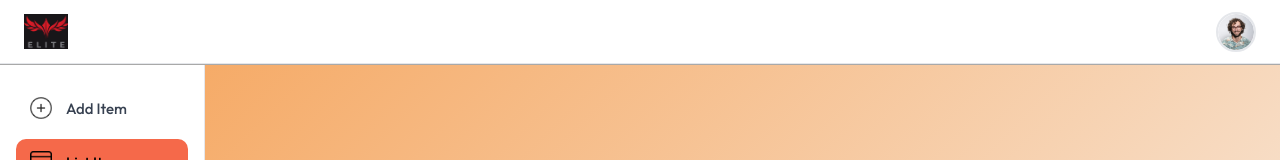
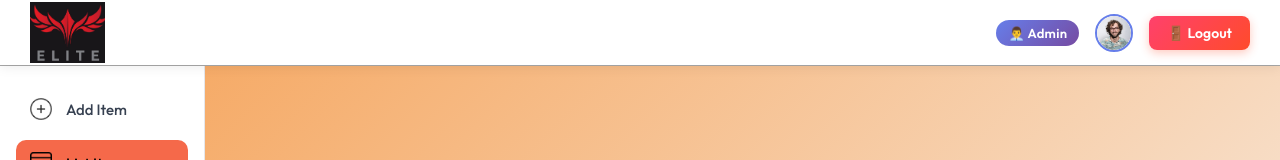
Before and after one commit to HiiamRaman/Food-Delivery, a React (Vite) app in the folder admin/: page /list in a window 1280 px wide. Shown: the top 160 px of the page. Built offline with nearby package versions, Linux system fonts and the light colour scheme; no server answers; sample sign-in values are in the browser's storage.

Commit message:
added admin logout , handled token exchange issue

```diff
--- a/admin/src/Api/axios.js
+++ b/admin/src/Api/axios.js
@@ -1,7 +1,30 @@
 import axios from "axios";
+
 
 const api = axios.create({
   baseURL: "http://localhost:3000", // your backend
 });
 
+//add token to every request
+
+api.interceptors.request.use((config) => {
+  const token = localStorage.getItem("accessToken");
+  if (token) {
+    config.headers.Authorization = `Bearer ${token}`;
+  }
+  return config;
+});
+
+// Handle 401 responses globally
+api.interceptors.response.use(
+  (response) => response,
+  (error) => {
+    if (error.response?.status === 401) {
+      localStorage.removeItem("accessToken");
+      window.location.replace("http://localhost:5173"); // redirect to main app
+    }
+    return Promise.reject(error);
+  },
+);
+
 export default api;
--- a/admin/src/Api/order.api.js
+++ b/admin/src/Api/order.api.js
@@ -9,15 +9,13 @@ export const getAllOrders = async () => {
   return res.data;
 };
 
-export const updateOrderStatus = async (orderId, status) => {
-  console.log("ORDER ID:", orderId);
-console.log("STATUS:", status);
 
-  const res = await axios.patch(
-    `${BASE_URL}/api/v1/order/status/${orderId}`,
-    { status }
-  );
-  console.log("STATUS UPDATE RESPONSE:", res);
+export const updateWorkflow = async(orderId)=>{
+  return await axios.post(`${BASE_URL}/api/v1/order/${orderId}/workflow`);
 
-  return res.data;
-};
+
+}
+export const adminDispatch = async(orderId)=>{
+  return await axios.post(`${BASE_URL}/api/v1/order/${orderId}/admin-dispatch`);
+
+}
--- a/admin/src/App.jsx
+++ b/admin/src/App.jsx
@@ -1,28 +1,38 @@
+
+
+
+
+
+
+
+
 // import { useState } from "react";
 // import Navbar from "./components/Navbar/Navbar";
 // import Sidebar from "./components/Sidebar/Sidebar";
-// import { Routes, Route } from "react-router-dom";
+// import { Routes, Route, Navigate } from "react-router-dom";
 // import Add from "./pages/Add/Add";
-// import Order from "./pages/Order/Order";
+// import OrdersPage from "./pages/Order/Order";
 // import List from "./pages/List/List";
 
-// import { ToastContainer, toast } from "react-toastify";
+// import { ToastContainer } from "react-toastify";
 
 // function App() {
-//   const [count, setCount] = useState(0);
-
 //   return (
 //     <>
 //       <div>
-//         <ToastContainer/>
+//         <ToastContainer />
 //         <Navbar />
 //         <hr />
+
 //         <div className="app-content">
 //           <Sidebar />
+
 //           <Routes>
-//
+//             {/* ✅ FIX: default route */}
+//             <Route path="/" element={<Navigate to="/add" />} />
+
 //             <Route path="/add" element={<Add />} />
-//             <Route path="/order" element={<Order />} />
+//             <Route path="admin/order" element={<OrdersPage />} />
 //             <Route path="/list" element={<List />} />
 //           </Routes>
 //         </div>
@@ -41,17 +51,62 @@
 
 
 
-import { useState } from "react";
+
+
+
+
+
+
+
+
+
+
+
+
+
+
+
+
+
+
+
+
+
+
+
+
+
+import { useState, useEffect } from "react";
 import Navbar from "./components/Navbar/Navbar";
 import Sidebar from "./components/Sidebar/Sidebar";
 import { Routes, Route, Navigate } from "react-router-dom";
 import Add from "./pages/Add/Add";
 import OrdersPage from "./pages/Order/Order";
 import List from "./pages/List/List";
-
 import { ToastContainer } from "react-toastify";
 
+import {useNavigate} from 'react-router-dom';
+
+
+
+
 function App() {
+
+const navigate = useNavigate();
+
+//lets add security when user doesnot have accesssToken and he can go back to main app (for non-login user)
+
+useEffect(()=>{
+  const token =  localStorage.getItem('accessToken');
+  if(!token){
+    // No token = not logged in, redirect to main app
+      window.location.href = "http://localhost:5173";
+  }
+},[])
+
+
+
+
   return (
     <>
       <div>
@@ -63,9 +118,7 @@ function App() {
           <Sidebar />
 
           <Routes>
-            {/* ✅ FIX: default route */}
             <Route path="/" element={<Navigate to="/add" />} />
-
             <Route path="/add" element={<Add />} />
             <Route path="admin/order" element={<OrdersPage />} />
             <Route path="/list" element={<List />} />
--- a/admin/src/components/Navbar/Navbar.css
+++ b/admin/src/components/Navbar/Navbar.css
@@ -1,53 +1,76 @@
-/* ===== Navbar Container ===== */
 .navbar {
-  height: 64px;
-  width: 100%;
-  background-color: #ffffff;
   display: flex;
   align-items: center;
   justify-content: space-between;
-  padding: 0 24px;
-  border-bottom: 1px solid #e5e7eb;
-  box-sizing: border-box;
+  padding: 0 30px;
+  height: 65px;
+  background: #ffffff;
+  box-shadow: 0 2px 12px rgba(0, 0, 0, 0.08);
+  position: sticky;
+  top: 0;
+  z-index: 100;
 }
 
-/* ===== Logo ===== */
-.navbar .logo {
-  height: 36px;
-  width: auto;
-  cursor: pointer;
+.logo {
+  width: 75px;
   object-fit: contain;
 }
 
-/* ===== Profile Image ===== */
-.navbar .profile {
-  height: 40px;
-  width: 40px;
+/* Right side */
+.navbar-right {
+  display: flex;
+  align-items: center;
+  gap: 16px;
+}
+
+/* Admin badge */
+.admin-badge {
+  background: linear-gradient(135deg, #667eea, #764ba2);
+  color: white;
+  padding: 5px 12px;
+  border-radius: 20px;
+  font-size: 13px;
+  font-weight: 600;
+  letter-spacing: 0.3px;
+}
+
+/* Profile image */
+.profile {
+  width: 38px;
+  height: 38px;
   border-radius: 50%;
   object-fit: cover;
+  border: 2px solid #667eea;
   cursor: pointer;
-  border: 2px solid #e5e7eb;
-  transition: box-shadow 0.25s ease, transform 0.25s ease;
+  transition: transform 0.2s;
 }
 
-/* ===== Hover Effect ===== */
-.navbar .profile:hover {
-  box-shadow: 0 4px 12px rgba(0, 0, 0, 0.12);
-  transform: scale(1.05);
+.profile:hover {
+  transform: scale(1.08);
 }
 
-/* ===== Responsive ===== */
-@media (max-width: 768px) {
-  .navbar {
-    padding: 0 16px;
-  }
+/* Logout button */
+.logout-btn {
+  display: flex;
+  align-items: center;
+  gap: 6px;
+  background: linear-gradient(135deg, #ff416c, #ff4b2b);
+  color: white;
+  border: none;
+  padding: 8px 18px;
+  border-radius: 8px;
+  font-size: 14px;
+  font-weight: 600;
+  cursor: pointer;
+  transition: all 0.2s ease;
+  box-shadow: 0 3px 10px rgba(255, 75, 43, 0.3);
+}
 
-  .navbar .logo {
-    height: 32px;
-  }
+.logout-btn:hover {
+  transform: translateY(-1px);
+  box-shadow: 0 5px 15px rgba(255, 75, 43, 0.4);
+}
 
-  .navbar .profile {
-    height: 36px;
-    width: 36px;
-  }
+.logout-btn:active {
+  transform: translateY(0px);
 }
--- a/admin/src/components/Navbar/Navbar.jsx
+++ b/admin/src/components/Navbar/Navbar.jsx
@@ -1,11 +1,24 @@
 import React from "react";
 import "./Navbar.css";
-import {assets} from "../../assets/assets.js"
+import { assets } from "../../assets/assets.js";
+
 function Navbar() {
+  const handleLogOut = () => {
+    localStorage.removeItem("accessToken");
+    window.location.replace ("http://localhost:5173");
+  };
+
   return (
     <div className="navbar">
-     <img className="logo" src={assets.logo} alt="" />
-     <img className="profile" src={assets.profile_image} alt="" />
+      <img className="logo" src={assets.logo} alt="Logo" />
+
+      <div className="navbar-right">
+        <div className="admin-badge">👨‍💼 Admin</div>
+        <img className="profile" src={assets.profile_image} alt="Profile" />
+        <button onClick={handleLogOut} className="logout-btn">
+          🚪 Logout
+        </button>
+      </div>
     </div>
   );
 }
--- a/admin/src/components/Order/Order.Card.css
+++ b/admin/src/components/Order/Order.Card.css
@@ -0,0 +1,38 @@
+.order-card {
+  border: 1px solid #e5e7eb;
+  border-radius: 12px;
+  padding: 14px;
+  background: #fff;
+  margin: 10px 0;
+}
+
+.workflow-btn,
+.dispatch-btn,
+.done-btn {
+  margin-top: 10px;
+  padding: 8px 12px;
+  border: none;
+  border-radius: 8px;
+  cursor: pointer;
+  font-weight: 500;
+}
+
+.workflow-btn {
+  background: #f59e0b;
+  color: white;
+}
+
+.dispatch-btn {
+  background: #3b82f6;
+  color: white;
+}
+
+.done-btn {
+  background: #22c55e;
+  color: white;
+}
+
+button:disabled {
+  cursor: not-allowed;
+  opacity: 0.7;
+}
--- a/admin/src/components/Order/Order.Card.jsx
+++ b/admin/src/components/Order/Order.Card.jsx
@@ -1,26 +1,50 @@
-export default function OrderCard({ order, onStatusChange }) {
-  const handleChange = (e) => {
-    const newStatus = e.target.value;
+import './Order.Card.css'
+export default function OrderCard({ order, onWorkflow, onDispatch }) {
+  return (
+    <div className="order-card">
 
-    console.log("🟠 [CARD] Dropdown changed");
-    console.log("Order:", order._id);
-    console.log("Selected:", newStatus);
+      <h4>Order: {order._id}</h4>
 
-    onStatusChange(order._id, newStatus);
-  };
+      <p>
+        Status: <b>{order.orderStatus}</b>
+      </p>
 
-  return (
-    <div style={{ border: "1px solid gray", margin: "10px", padding: "10px" }}>
-      <h4>Order: {order._id}</h4>
-      <p>Status: {order.orderStatus}</p>
+      {/* 🔄 Workflow Button (step progression  CONFIRM STEP 1) */}
+      {order.orderStatus == "placed"  && (
+        <button
+          onClick={() => onWorkflow(order._id,"confirm")}
+          className="workflow-btn"
+        >
+          🔄 Next Step
+        </button>
+      )}
+      {/* 🔄 Workflow Button (step progression  prepare STEP 1) */}
+      {order.orderStatus == "confirmed"  && (
+        <button
+          onClick={() => onWorkflow(order._id,"prepare")}
+          className="workflow-btn"
+        >
+          🔄 Next Step
+        </button>
+      )}
 
-      <select value={order.orderStatus} onChange={handleChange}>
-        <option value="placed">Placed</option>
-        <option value="confirmed">Confirmed</option>
-        <option value="preparing">Preparing</option>
-        <option value="out_for_delivery">🚚 Out for delivery</option>
-        <option value="delivered">Delivered</option>
-      </select>
+      {/* 🚚 Dispatch Button (final stage) */}
+      {order.orderStatus === "preparing" && (
+        <button
+          onClick={() => onDispatch(order._id,"preparing")}
+          className="dispatch-btn"
+        >
+          🚚 Dispatch Order
+        </button>
+      )}
+
+      {/* ✅ Delivered State */}
+      {order.orderStatus === "delivered" && (
+        <button disabled className="done-btn">
+          ✔ Delivered
+        </button>
+      )}
+
     </div>
   );
 }
--- a/admin/src/main.jsx
+++ b/admin/src/main.jsx
@@ -3,6 +3,16 @@ import { createRoot } from "react-dom/client";
 import "./index.css";
 import App from "./App.jsx";
 import { BrowserRouter } from "react-router-dom";
+
+// Admin Panel - main.jsx or index.jsx (entry point)
+const params = new URLSearchParams(window.location.search);
+const tokenFromUrl = params.get("token");
+
+if (tokenFromUrl) {
+  localStorage.setItem("accessToken", tokenFromUrl);
+  // Clean URL
+  window.history.replaceState({}, document.title, window.location.pathname);
+}
 createRoot(document.getElementById("root")).render(
   <BrowserRouter>
     <App />
```
Also changed, not shown: admin/src/AdminMiddleware/admin.js (added, +7 -0 lines), admin/src/pages/Order/Order.jsx (+51 -119 lines), 1 other file (tests, documents, lock files or other folders).
